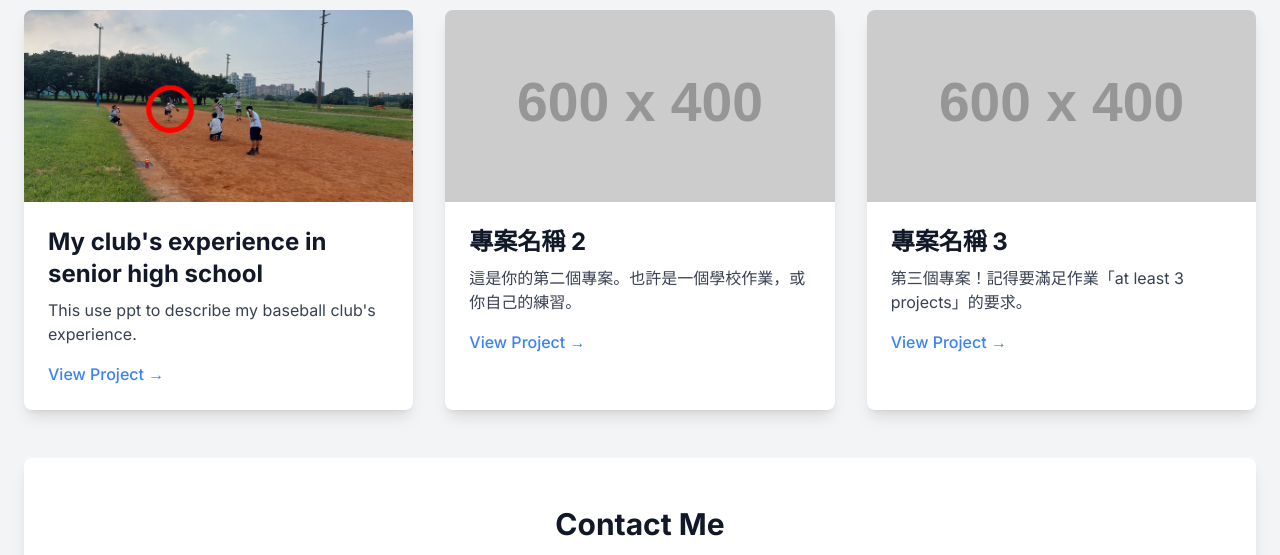
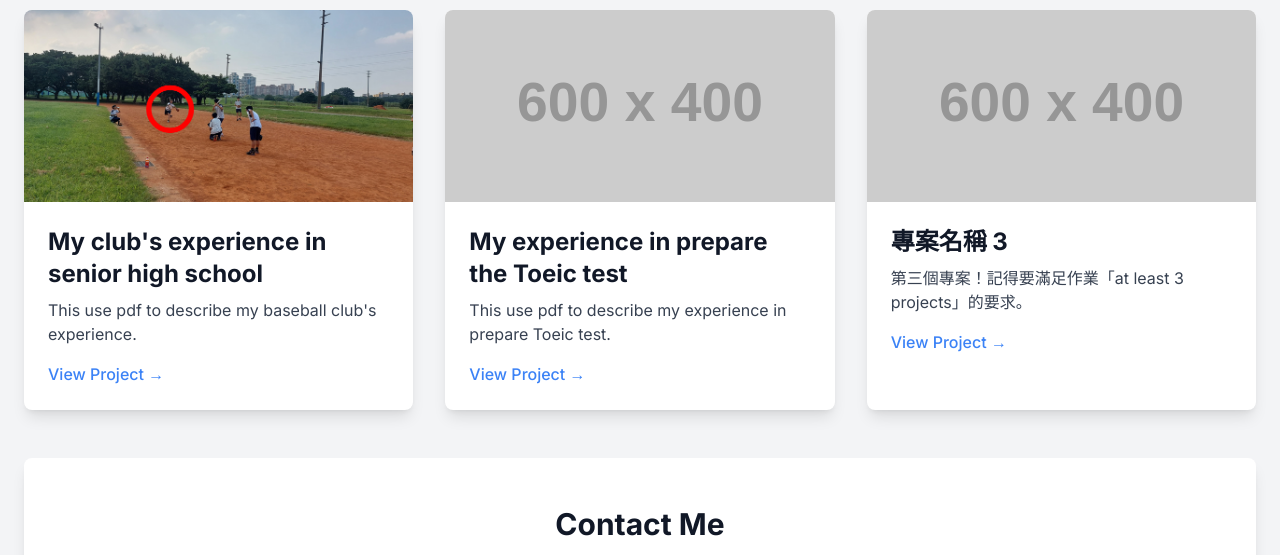
Before and after one commit to zhelunz810/portfolio-Jeremy, a plain HTML site: page index.html in a window 1280 px wide. Shown: the part 490-1045 px from the top of the page. Drawn offline with nearby package versions, Linux system fonts and the light colour scheme; placeholder pictures from the web are drawn by us.

Commit message:
Update index.html
change the file 2

```diff
--- a/index.html
+++ b/index.html
@@ -58,7 +58,7 @@
                     <div class="p-6">
                         <h3 class="text-2xl font-bold text-gray-900 mb-2">My club's experience in senior high school</h3>
                         <p class="text-gray-700 mb-4">
-                            This use ppt to describe my baseball club's experience.
+                            This use pdf to describe my baseball club's experience.
                         </p>
                         <a href="files/club.pdf" target="_blank" rel="noopener noreferrer" class="text-blue-500 hover:underline font-medium">View Project →</a>                    </div>
                 </div>
@@ -71,9 +71,9 @@
                         onerror="this.src='https://placehold.co/600x400/D1FAE5/065F46?text=Project+2'; this.onerror=null;"
                     >
                     <div class="p-6">
-                        <h3 class="text-2xl font-bold text-gray-900 mb-2">專案名稱 2</h3>
+                        <h3 class="text-2xl font-bold text-gray-900 mb-2">My experience in prepare the Toeic test</h3>
                         <p class="text-gray-700 mb-4">
-                            這是你的第二個專案。也許是一個學校作業，或你自己的練習。
+                            This use pdf to describe my experience in prepare Toeic test.
                         </p>
                         <a href="#" class="text-blue-500 hover:underline font-medium">View Project →</a>
                     </div>
```
